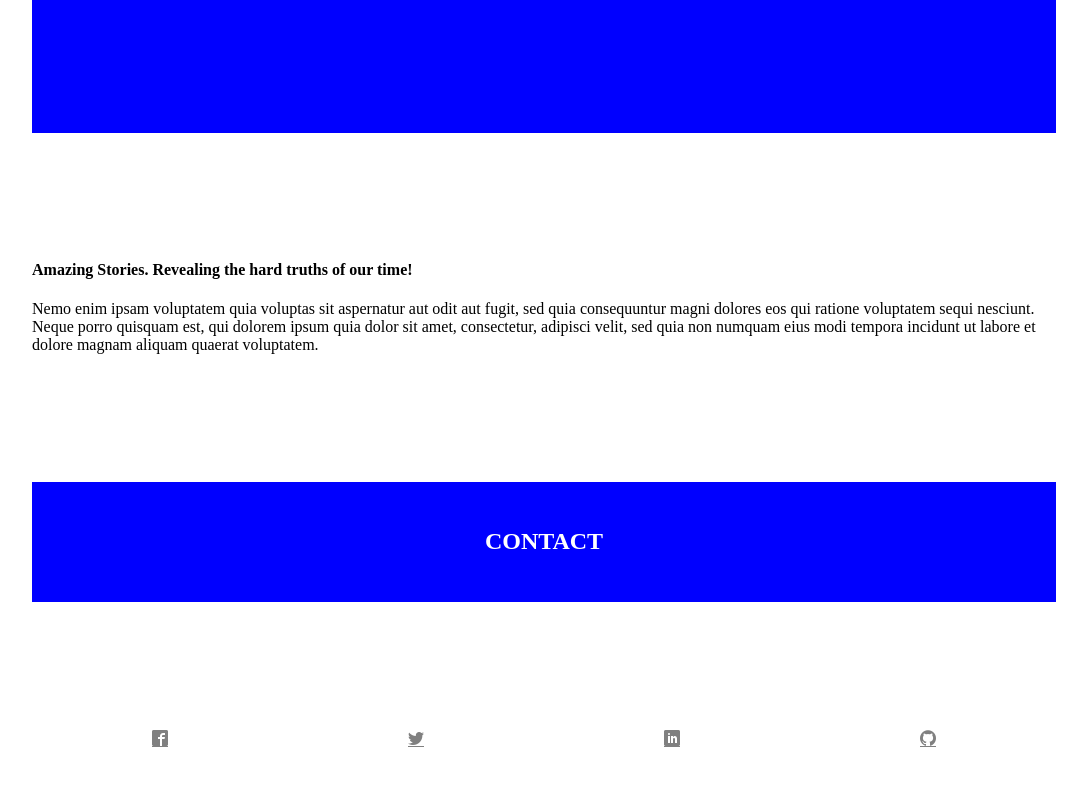
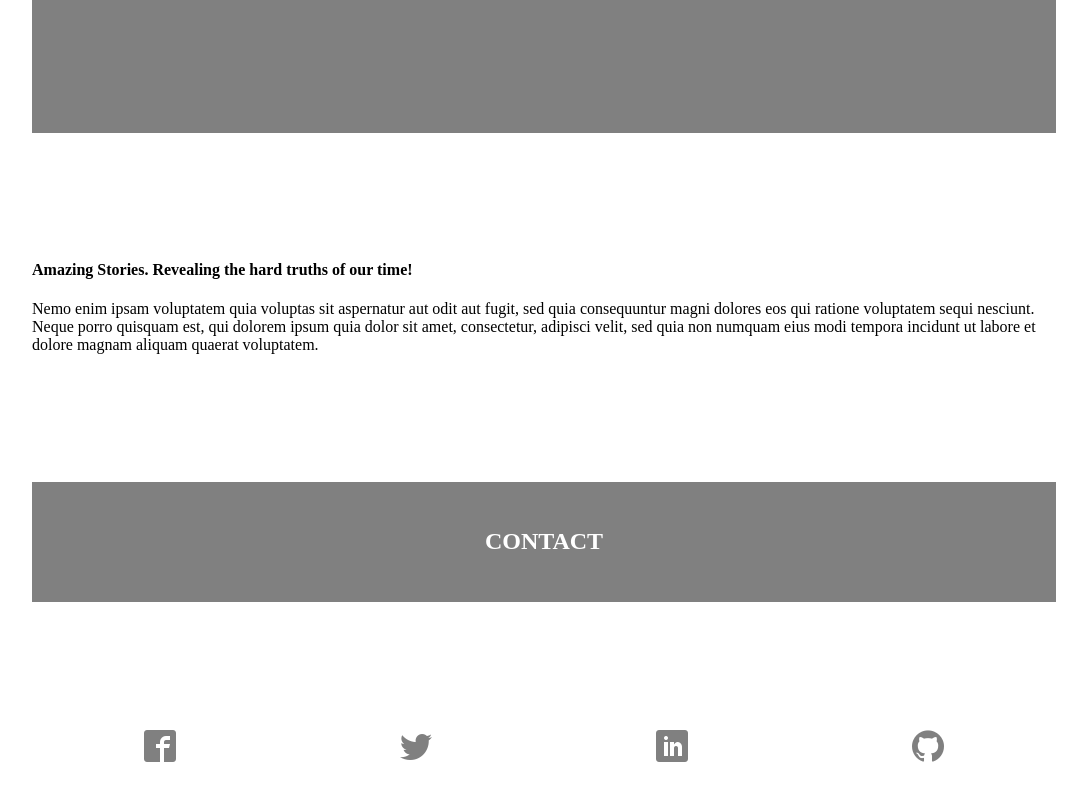
Before and after one commit to mikeybkats/cf-portfolio, a plain HTML site: page index.html in a window 1280 px wide. Shown: the part 1904-2704 px from the top of the page, without its empty margins (96-1183 px from the left). Drawn offline with Linux system fonts and the light colour scheme; files whose address does not match are found by name.

Commit message:
made some small tweaks. this portfolio still has a ways to go.

```diff
--- a/styles/base.css
+++ b/styles/base.css
@@ -18,6 +18,7 @@ li {
 
 a {
   color: gray;
+  text-decoration: none;
 }
 
 h1 {
--- a/styles/layout.css
+++ b/styles/layout.css
@@ -10,7 +10,7 @@
 }
 
 .image-box {
-    background-color: blue;
+    background-color: gray;
     margin: 10vw;
     width: 80vw;
     height: 45vh;
@@ -21,7 +21,7 @@
 }
 
 .image-box.contact {
-    background-color: blue;
+    background-color: gray;
     margin: 10vw;
     width: 80vw;
     height: 15vh;
@@ -40,6 +40,7 @@ li.social-item {
   list-style: none;
   display: flex;
   justify-content: space-around;
+  font-size: 2em;
 }
 
 .image-box h2 {
```
Also changed, not shown: 4 other files.
